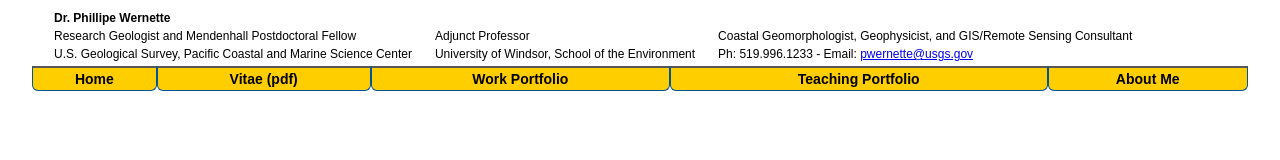
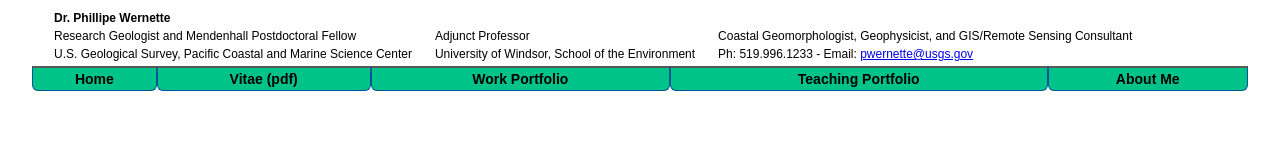
Before and after one commit to pwernette/pwernette.github.io, a plain HTML site: page header.html in a window 1280 px wide. Drawn offline with Linux system fonts and the light colour scheme; a script that the page names is missing.

Commit message:
updated colors and CV

```diff
--- a/header.html
+++ b/header.html
@@ -38,7 +38,7 @@
 	<li class="tab  font14" id="Home" onclick="javascript:window.open('index.html','_parent')">
 		<span class="tab-title">Home</span>
 	</li>
-	<li class="tab  font14" id="Vitae (pdf)" onclick="javascript:window.open('documents/Phillipe Alan Wernette VITAE web.pdf','mywindow')">
+	<li class="tab  font14" id="Vitae (pdf)" onclick="javascript:window.open('documents/Phillipe Alan Wernette VITAE.pdf','mywindow')">
 		<span class="tab-title">Vitae (pdf)</span>
 	</li>
 	<li class="tab  font14" id="Geography Portfolio" onclick="javascript:window.open('geo_work.html','_parent')">
--- a/mystyle.css
+++ b/mystyle.css
@@ -115,7 +115,7 @@ ul {
 	vertical-align: middle;
 	text-align: center;
 	color: #000000;
-	background-color: #FFCE00;
+	background-color: #00C389;
 	border: 1px solid #005596;
 	border-top: 2px solid #58585B;
 	border-bottom-left-radius: 6px;
```
Also changed, not shown: 1 other file.
